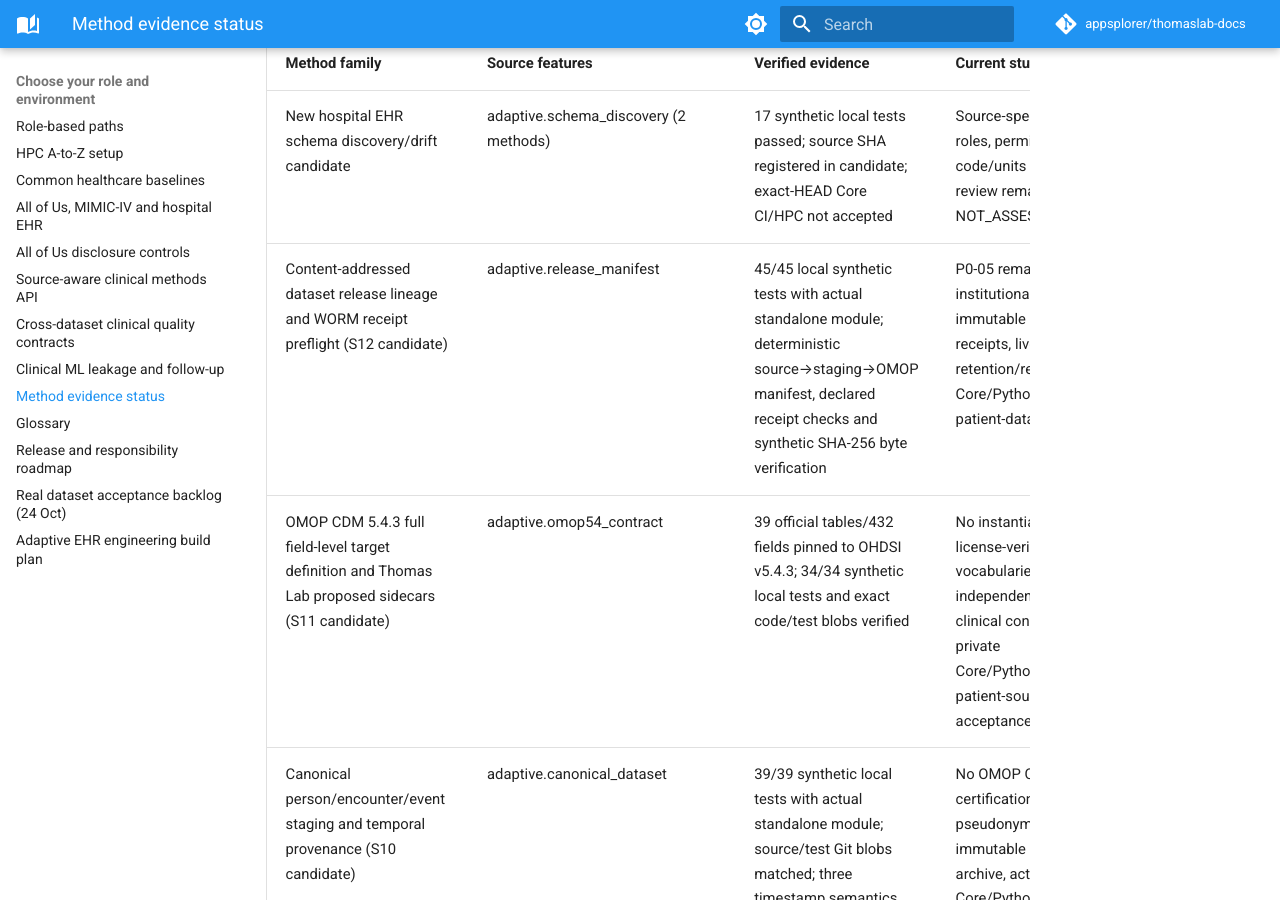
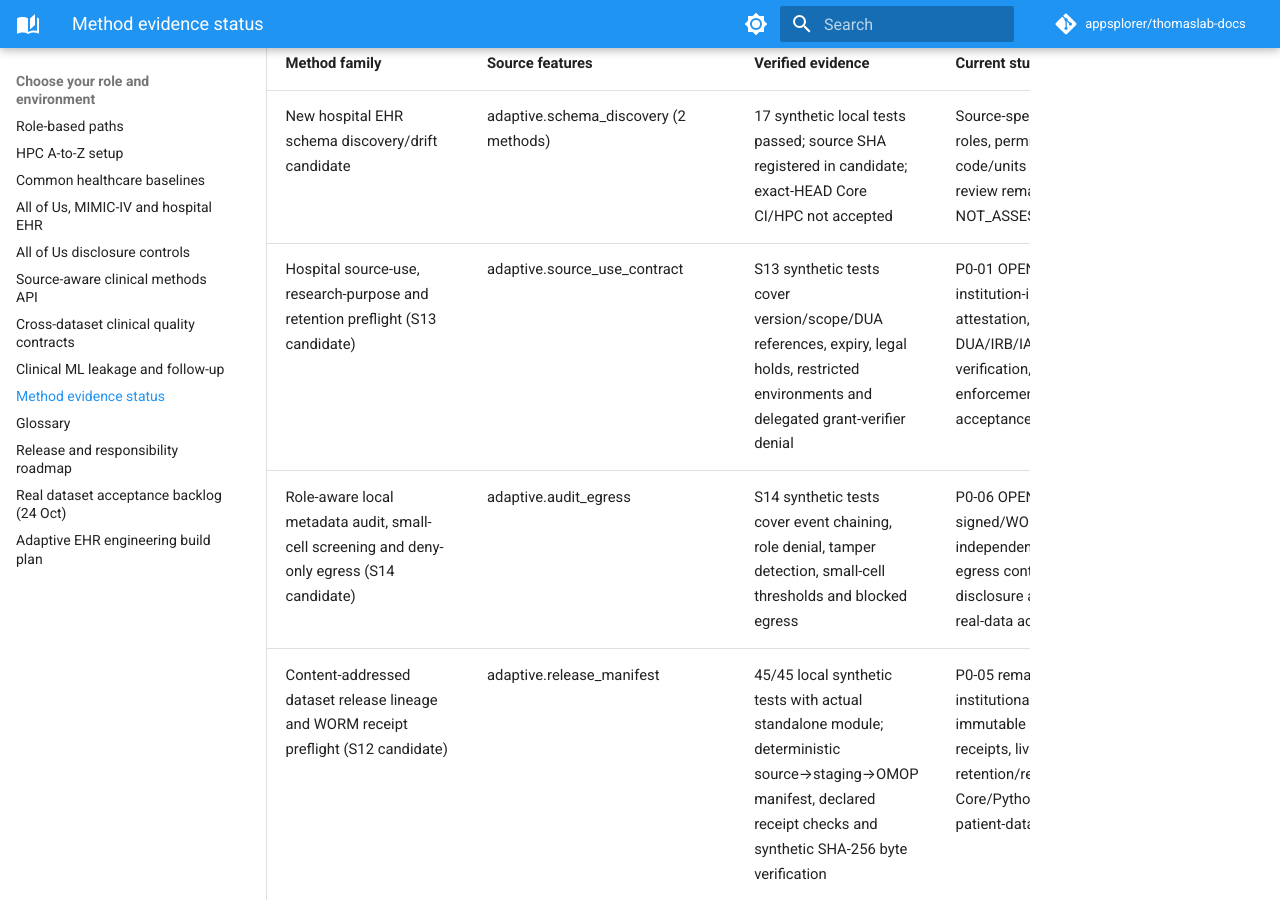
Before and after one commit to appsplorer/thomaslab-docs, an MkDocs documentation site: the page built from docs/guides/method-readiness.md, in a window 1280 px wide and 900 px high, scrolled down 320 px. Built offline with MkDocs 1.6.1 and Material for MkDocs 9.7.7, drawn with Linux system fonts in a browser that asks for light colours; comment, search, counter and statistics services are not loaded.

Commit message:
docs(ehr): register S13/S14 local software candidates without institutional approval claims

```diff
--- a/docs/guides/method-readiness.md
+++ b/docs/guides/method-readiness.md
@@ -9,6 +9,8 @@ self-certify external clinical validation through a documentation edit.
 | Method family | Source features | Verified evidence | Current study-level gate |
 |---|---|---|---|
 | New hospital EHR schema discovery/drift candidate | adaptive.schema_discovery (2 methods) | 17 synthetic local tests passed; source SHA registered in candidate; exact-HEAD Core CI/HPC not accepted | Source-specific schema, roles, permissions, code/units and clinician review remain NOT_ASSESSED |
+| Hospital source-use, research-purpose and retention preflight (S13 candidate) | adaptive.source_use_contract | S13 synthetic tests cover version/scope/DUA references, expiry, legal holds, restricted environments and delegated grant-verifier denial | P0-01 OPEN: no institution-issued attestation, actual DUA/IRB/IAM grant verification, retention enforcement or real-data acceptance |
+| Role-aware local metadata audit, small-cell screening and deny-only egress (S14 candidate) | adaptive.audit_egress | S14 synthetic tests cover event chaining, role denial, tamper detection, small-cell thresholds and blocked egress | P0-06 OPEN: no external signed/WORM audit, independent IAM, network egress controls, clinical disclosure adjudication or real-data acceptance |
 | Content-addressed dataset release lineage and WORM receipt preflight (S12 candidate) | adaptive.release_manifest | 45/45 local synthetic tests with actual standalone module; deterministic source→staging→OMOP manifest, declared receipt checks and synthetic SHA-256 byte verification | P0-05 remains OPEN: no institutionally enforced immutable archive, signed receipts, live approved retention/release, full Core/Python3.9/HPC or patient-data authorization |
 | OMOP CDM 5.4.3 full field-level target definition and Thomas Lab proposed sidecars (S11 candidate) | adaptive.omop54_contract | 39 official tables/432 fields pinned to OHDSI v5.4.3; 34/34 synthetic local tests and exact code/test blobs verified | No instantiated DDL/DQD, license-verified vocabularies, independently approved clinical concept mapping, private Core/Python3.9/HPC or patient-source release acceptance |
 | Canonical person/encounter/event staging and temporal provenance (S10 candidate) | adaptive.canonical_dataset | 39/39 synthetic local tests with actual standalone module; source/test Git blobs matched; three timestamp semantics and site-scoped foreign keys checked | No OMOP CDM 5.4 certification, patient pseudonymization proof, immutable source archive, actual full Core/Python3.9/HPC or clinical release acceptance |
```
